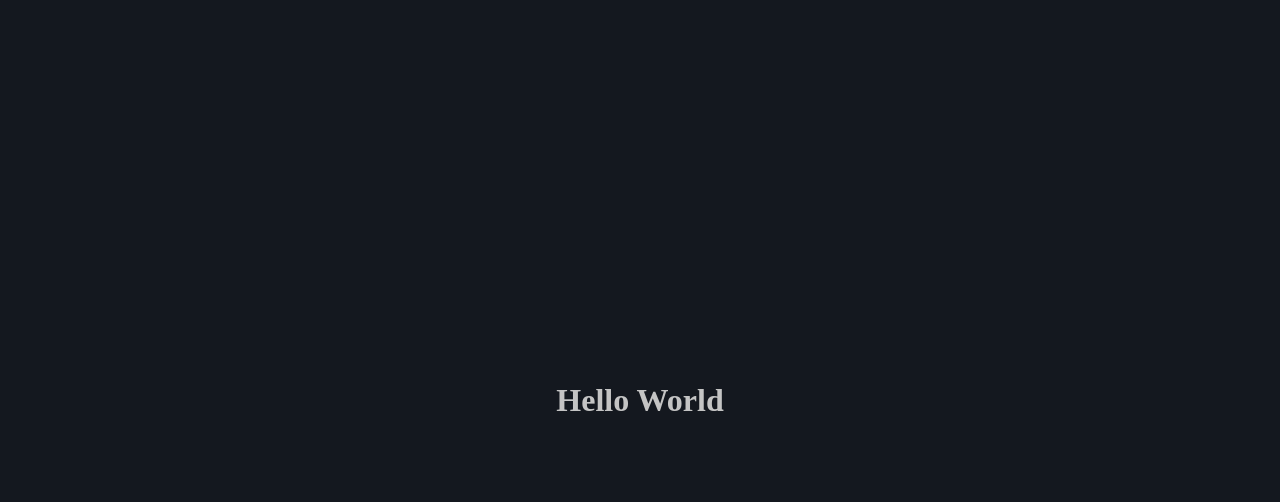
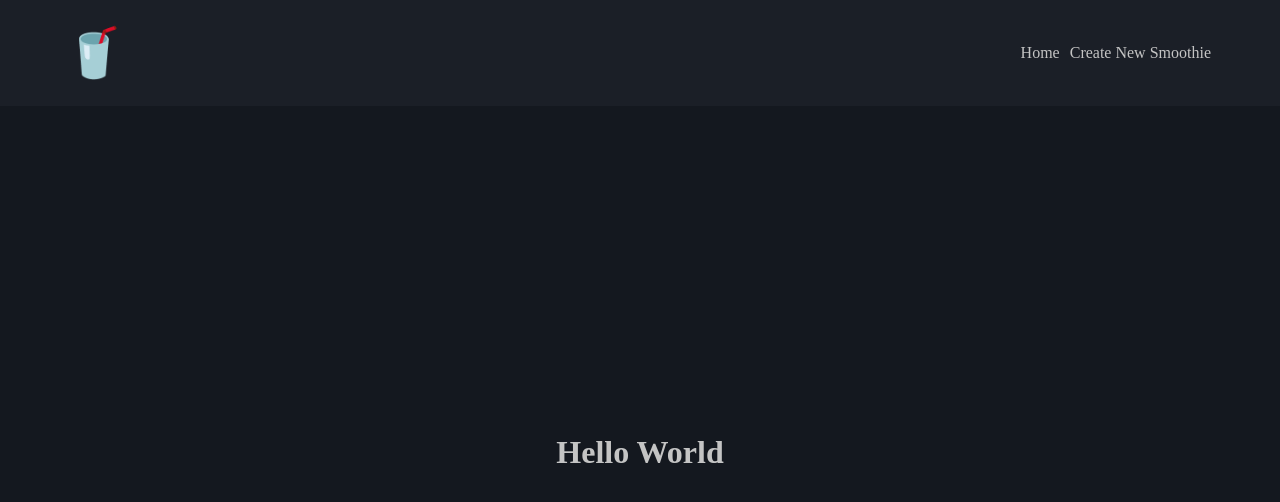
Before and after one commit to mayronH/supabase-vue3, a Vue app: page / in a window 1280 px wide. Shown: the top 502 px of the page. Built offline with nearby package versions, Linux system fonts and the light colour scheme; a small style sheet from the web is missing.

Commit message:
application skeleton with routes and navbar

```diff
--- a/src/App.vue
+++ b/src/App.vue
@@ -1,6 +1,9 @@
-<script setup lang="ts"></script>
+<script setup lang="ts">
+import NavigationBar from './components/NavigationBar.vue'
+</script>
 
 <template>
+  <NavigationBar />
   <RouterView />
 </template>
 
--- /dev/null
+++ b/src/components/NavigationBar.vue
@@ -0,0 +1,167 @@
+<script setup lang="ts">
+import { onMounted, ref } from 'vue'
+const navBtn = ref()
+
+onMounted(() => {
+  if (navBtn.value) {
+    navBtn.value.addEventListener('click', () => {
+      const isExpanded = navBtn.value.getAttribute('aria-expanded')
+      if (isExpanded == 'true') {
+        navBtn.value.setAttribute('aria-expanded', 'false')
+      }
+      if (isExpanded == 'false') {
+        navBtn.value.setAttribute('aria-expanded', 'true')
+      }
+    })
+  }
+})
+</script>
+<template>
+  <header>
+    <nav class="header">
+      <div class="nav-wrapper">
+        <div class="logo">
+          <router-link to="/" aria-label="link to home"> 🥤 </router-link>
+        </div>
+
+        <button
+          ref="navBtn"
+          class="btn-menu"
+          type="button"
+          aria-expanded="false"
+          aria-controls="menu"
+          aria-label="open mobile nav"
+        >
+          <svg
+            xmlns="http://www.w3.org/2000/svg"
+            width="24"
+            fill="none"
+            viewBox="0 0 24 24"
+            stroke="currentColor"
+            stroke-width="2"
+          >
+            <path
+              stroke-linecap="round"
+              stroke-linejoin="round"
+              d="M4 6h16M4 12h16M4 18h16"
+            />
+          </svg>
+        </button>
+
+        <ul id="menu" class="nav-links" role="menubar">
+          <li role="none">
+            <router-link to="/" role="menuitem" class="nav-link"
+              >Home</router-link
+            >
+          </li>
+
+          <li role="none">
+            <router-link to="/create" role="menuitem" class="nav-link"
+              >Create New Smoothie</router-link
+            >
+          </li>
+        </ul>
+      </div>
+    </nav>
+  </header>
+</template>
+<style scoped>
+.header {
+  padding: 0.8rem 1.25rem;
+  background-color: hsl(var(--bg-medium));
+  width: 100%;
+}
+.logo {
+  font-size: var(--medium-size-fluid);
+}
+.logo a {
+  text-decoration: none;
+}
+.nav-wrapper {
+  display: flex;
+  justify-content: space-between;
+  align-items: center;
+
+  padding: var(--extra-small-size-fluid) var(--medium-size-fluid);
+}
+.nav-links {
+  position: absolute;
+  top: calc(50px + 2 * var(--extra-small-size-fluid));
+  left: 0;
+  right: 0;
+  z-index: 20;
+
+  list-style: none;
+  text-align: center;
+
+  padding: 1.5rem;
+
+  background-color: hsl(var(--bg-medium));
+
+  border-bottom: 2px solid hsl(var(--accent));
+
+  transform: translate3d(0, -200%, 0);
+  transition: transform 0.2s cubic-bezier(0.64, 0.04, 0.26, 0.87);
+}
+.btn-menu {
+  display: grid;
+  place-items: center;
+  padding-inline: 1rem;
+
+  cursor: pointer;
+
+  color: hsl(var(--accent));
+
+  background-color: transparent;
+
+  border: none;
+}
+.btn-menu[aria-expanded='true'] + .nav-links {
+  transform: translate3d(0, 0, 0);
+}
+.nav-links li {
+  display: block;
+  padding: 5px 0px;
+}
+.nav-link {
+  color: hsl(var(--text));
+  text-decoration: none;
+}
+.nav-link:is(:hover, :focus-within) {
+  color: hsl(var(--accent3));
+}
+.nav-link:focus-visible {
+  outline: 1px solid hsl(var(--accent3));
+  outline-offset: var(--extra-small-size-fluid);
+}
+@media (min-width: 768px) {
+  .header {
+    padding: 0.8rem 1rem;
+  }
+  .nav-wrapper {
+    justify-content: space-between;
+  }
+  .btn-menu {
+    display: none;
+  }
+  .nav-links {
+    position: static;
+    display: flex;
+    align-items: center;
+    transform: translate3d(0, 0, 0);
+    border-bottom: 0;
+    z-index: 0;
+    padding: 0;
+    inset: 0;
+    background-color: transparent;
+  }
+  .nav-links li {
+    display: inline;
+    padding: 0px 5px;
+  }
+  li,
+  .nav-link {
+    width: initial;
+  }
+}
+</style>
--- a/src/router/index.ts
+++ b/src/router/index.ts
@@ -6,6 +6,18 @@ const routes = [
     name: 'Home',
     component: () =>
       import(/* webpackChunkName: "home" */ '../views/HomeView.vue'),
+  },
+  {
+    path: '/create',
+    name: 'Create',
+    component: () =>
+      import(/* webpackChunkName: "create" */ '../views/CreateView.vue'),
+  },
+  {
+    path: '/:id',
+    name: 'Update',
+    component: () =>
+      import(/* webpackChunkName: "update" */ '../views/UpdateView.vue'),
   },
 
   // 404 Page
--- /dev/null
+++ b/src/views/CreateView.vue
@@ -0,0 +1,7 @@
+<script setup lang="ts"></script>
+
+<template>
+  <div>Create</div>
+</template>
+
+<style scoped></style>
--- /dev/null
+++ b/src/views/UpdateView.vue
@@ -0,0 +1,7 @@
+<script setup lang="ts"></script>
+
+<template>
+  <div>Update</div>
+</template>
+
+<style scoped></style>
```
